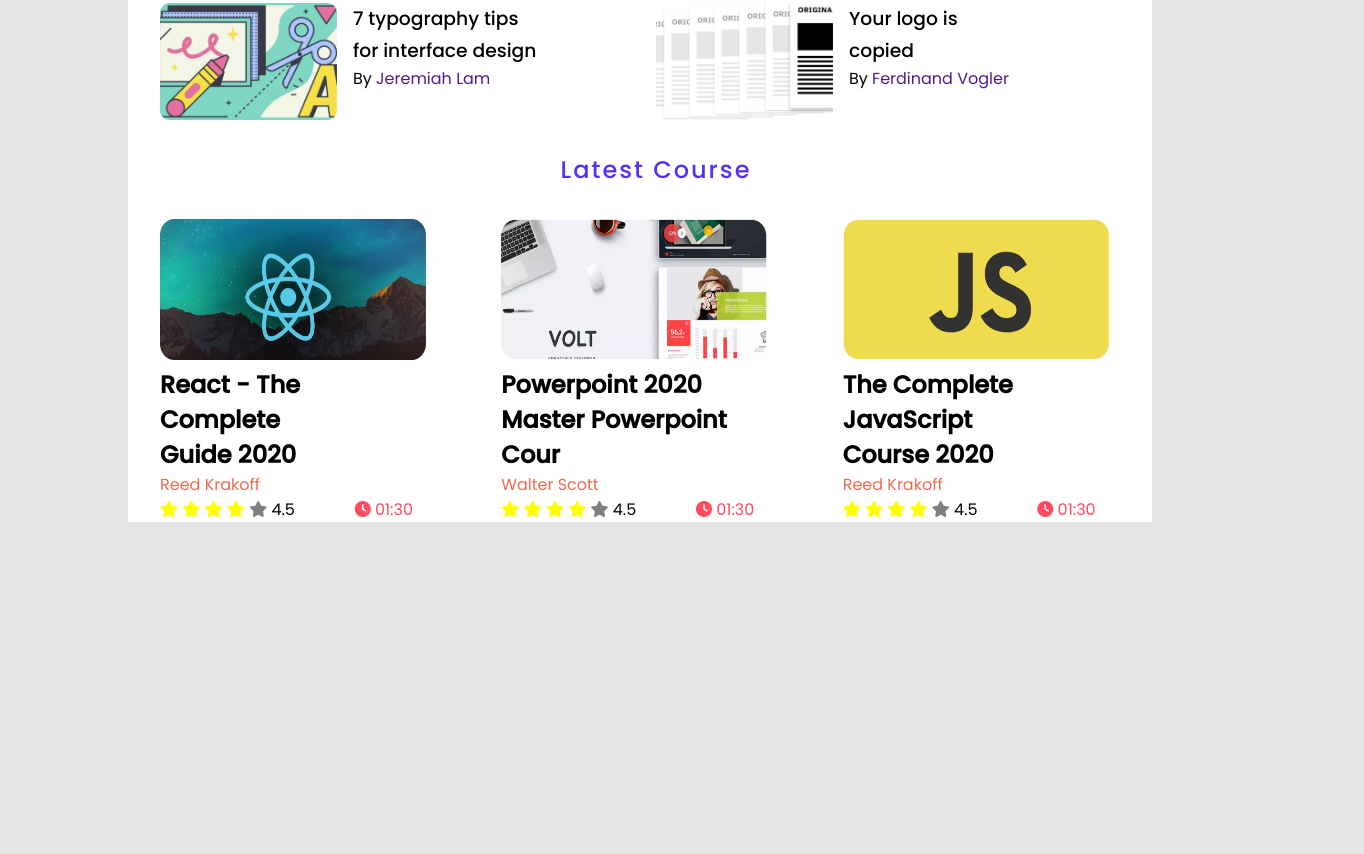
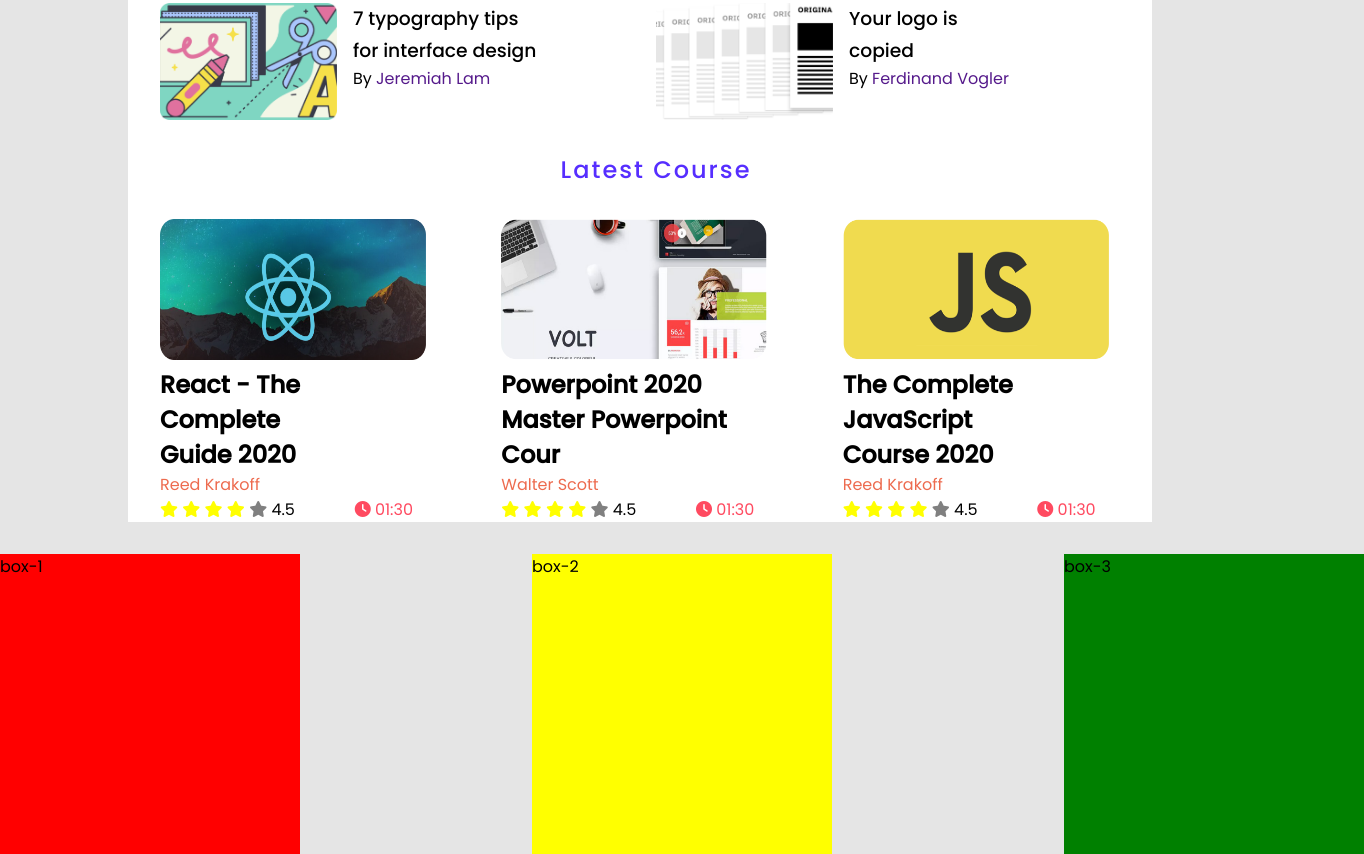
Before and after one commit to RatonRoy/Leadear-project-, a plain HTML site: page index.html in a window 1280 px wide. Shown: the part 513-1367 px from the top of the page, 1364 px wide, since content can reach past the window. Before the commit the page ends 1035 px from the top, so only its background shows below. Drawn offline with Linux system fonts and the light colour scheme.

Commit message:
responsive design

```diff
--- a/css/style.css
+++ b/css/style.css
@@ -115,3 +115,43 @@
   color: #FF4A60;
 }
 /* ****** end course style****** */
+.boxes{
+  display: grid;
+  /* grid-template-columns:repeat(3, 1fr) ; */
+  /* grid-template-columns: 500px repeat(2, 1fr); */
+  grid-template-columns: repeat(2, 500px) 1fr;
+  /* grid-template-columns: 1fr 1fr 1fr; */
+  grid-column-gap: 2rem;
+  margin-top: 2rem;
+}
+.box-1{
+  background-color: red;
+  width: 300px;
+  height: 300px;
+}
+.box-2{
+  background-color: yellow;
+  width: 300px;
+  height: 300px;
+}
+.box-3{
+  background-color: green;
+  width: 300px;
+  height: 300px;
+}
+/* ----------------
+Responsive design Start
+------------------- */
+/*		Tablet Layout: 768px.
+		Gutters: 24px.
+		Inherits styles from: Default Layout.
+-----------------------------------------------------------------
+cols    1     2      3      4      5      6      7      8
+px      68    160    252    344    436    528    620    712    */
+
+@media only screen and (min-width: 768px) and (max-width: 991px) {
+
+}
+/* ----------------
+Responsive design End
+------------------- */
--- a/index.html
+++ b/index.html
@@ -175,6 +175,17 @@
     </div>
   </section>
   <!-- end of  course section  -->
+  <div class="boxes">
+    <div class="box-1">
+      <p>box-1</p>
+    </div>
+    <div class="box-2">
+      <p>box-2</p>
+    </div>
+    <div class="box-3">
+      <p>box-3</p>
+    </div>
+  </div>
   <script src="https://kit.fontawesome.com/05bb888488.js" crossorigin="anonymous"></script>
 </body>
 </html>
```
